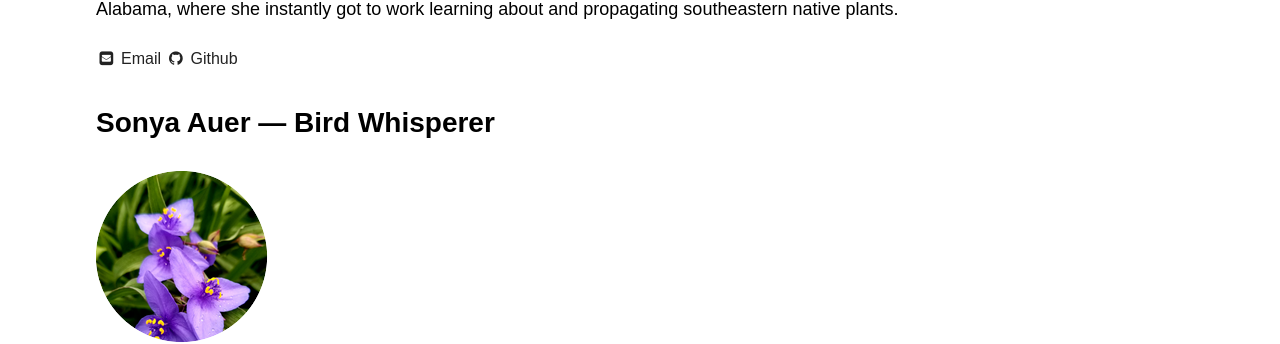
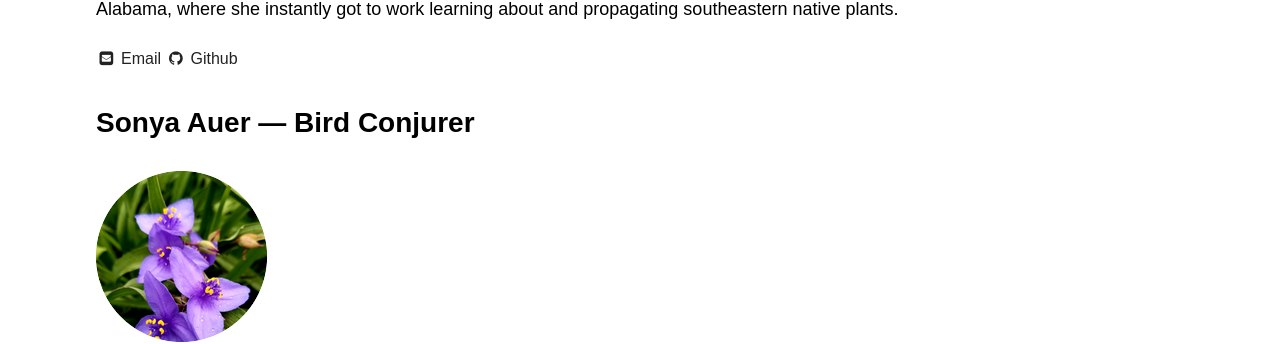
Before and after one commit to fritchie21/fritchie21.github.io, a Jekyll site: the page built from about/index.Md, in a window 1280 px wide and 900 px high, scrolled down 1172 px. Shown: the part 153-497 px from the top of the window. Built offline with Jekyll 4.4.1, drawn with Linux system fonts in a browser that asks for light colours.

Commit message:
update Sonya's role

```diff
--- a/_data/group-members.yml
+++ b/_data/group-members.yml
@@ -14,7 +14,7 @@
   - title:
     members:
     - name: Sonya Auer
-      role: Bird Whisperer
+      role: Bird Conjurer
 #      web:
 #      email:
       avatar: circle_2023-04-08_092159-1.png
```
